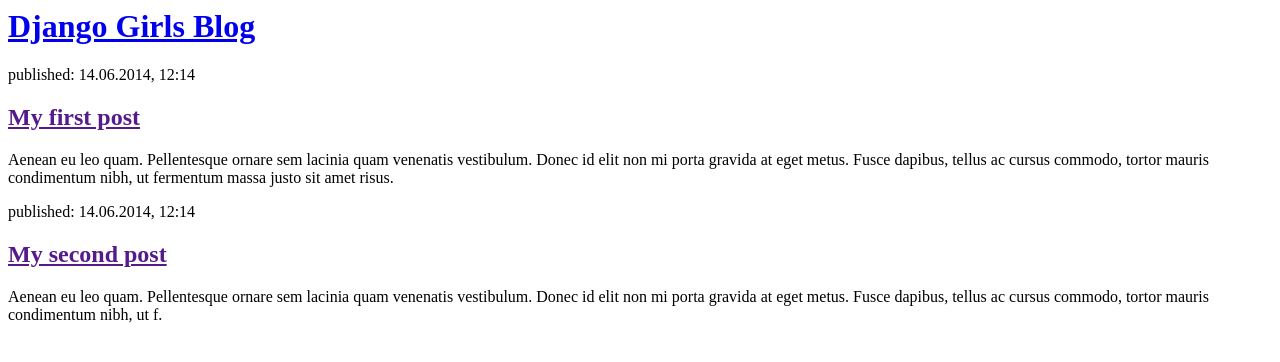
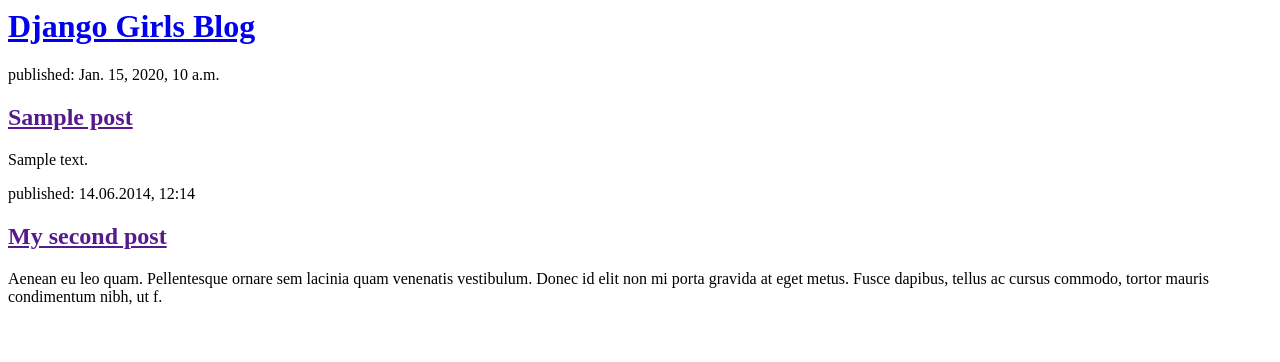
Before and after one commit to charcmani/djangoDeploy, a Django app: template blog/templates/blog/post_list.html in a window 1280 px wide. Shown: the top 362 px of the page. Run offline with Django 3.2, Linux system fonts and the light colour scheme; the template is opened without the code that fills it: most values are stand-ins (such as "Sample title", 1, 10 or a date in 2020).

Commit message:
added dynamic templates

```diff
--- a/blog/models.py
+++ b/blog/models.py
@@ -1,5 +1,5 @@
+from django.conf import settings
 from django.db import models
-from django.conf import settings
 from django.utils import timezone
 
 
@@ -14,8 +14,8 @@ class Post(models.Model):
 	published_date = models.DateTimeField(blank = True, null = True)
 
 	def publish(self):
-		self.published_date = timezone.now
-		save()
+		self.published_date = timezone.now()
+		self.save()
 
 	def __str__(self):
 		return self.title
--- a/blog/templates/blog/post_list.html
+++ b/blog/templates/blog/post_list.html
@@ -8,9 +8,13 @@
         </div>
 
         <div>
-            <p>published: 14.06.2014, 12:14</p>
-            <h2><a href="">My first post</a></h2>
-            <p>Aenean eu leo quam. Pellentesque ornare sem lacinia quam venenatis vestibulum. Donec id elit non mi porta gravida at eget metus. Fusce dapibus, tellus ac cursus commodo, tortor mauris condimentum nibh, ut fermentum massa justo sit amet risus.</p>
+            {% for post in posts %}
+            	<div>
+		        <p>published: {{ post.published_date }}</p>
+		        <h2><a href="">{{ post.title }}</a></h2>
+		        <p>{{ post.text|linebreaksbr }}</p>
+		    </div>
+            {% endfor %}
         </div>
 
         <div>
--- a/blog/views.py
+++ b/blog/views.py
@@ -1,6 +1,8 @@
 from django.shortcuts import render
-
+from .models import Post
+from django.utils import timezone
 # Create your views here.
 
 def post_list(request):
-	return render(request,'blog/post_list.html',{})
+	posts = Post.objects.filter(published_date__lte = timezone.now()).order_by('published_date')
+	return render(request,'blog/post_list.html',{'posts':posts})
--- a/mysite/settings.py
+++ b/mysite/settings.py
@@ -25,7 +25,7 @@ SECRET_KEY = 'hca8i0jnl8a-l(*knw4q7spemxvj)c8fq9x(+fv^(gr2rc=*m9'
 # SECURITY WARNING: don't run with debug turned on in production!
 DEBUG = True
 
-ALLOWED_HOSTS = ['127.0.0.1','pythonanywhere.com']
+ALLOWED_HOSTS = ['127.0.0.1','shubhu1596.pythonanywhere.com']
 
 
 
```
